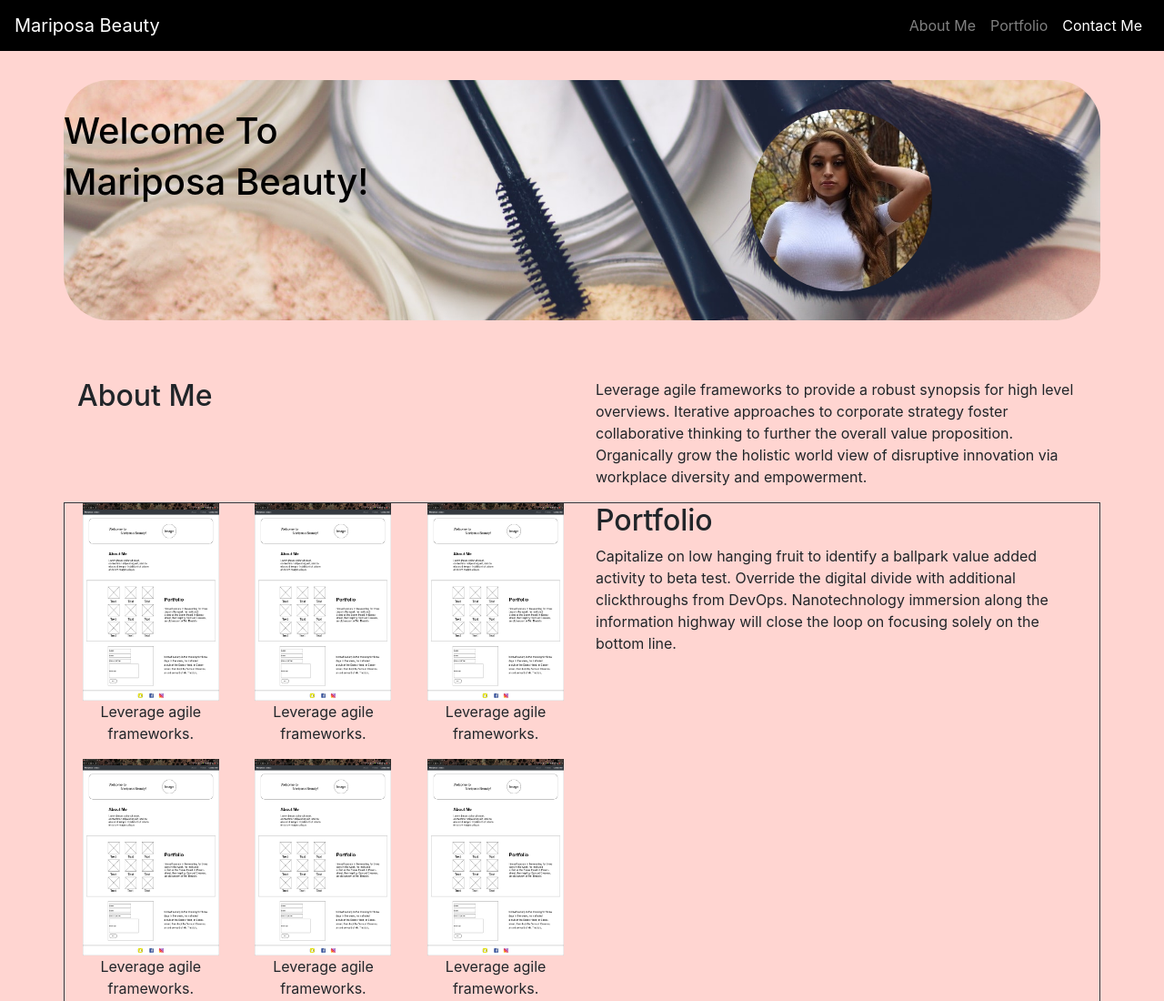
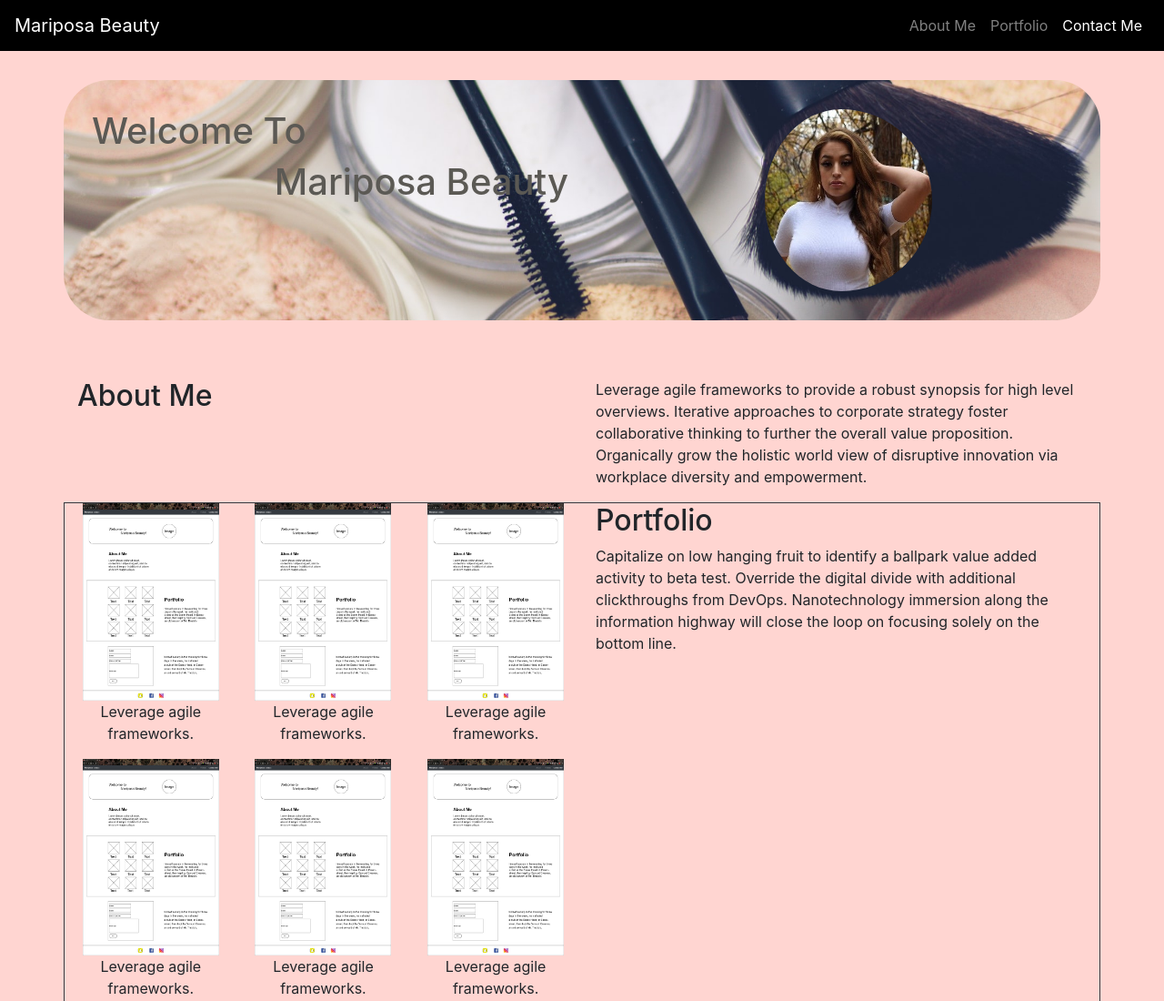
Before and after one commit to JMathieusJr/my-pwp-james, a plain HTML site: page public_html/mariposa-beauty.html in a window 1280 px wide. Shown: the top 1100 px of the page at 91% size. Drawn offline with nearby package versions, Linux system fonts and the light colour scheme.

Commit message:
color changes

```diff
--- a/public_html/mariposa-beauty.html
+++ b/public_html/mariposa-beauty.html
@@ -36,12 +36,8 @@
 <main class="container fluid">
         <div class="row">
             <div class="col-md-6">
-                <div class="row">
                     <h1>Welcome To</h1>
-                </div>
-                <div class="row">
-                    <h1> Mariposa Beauty!</h1>
-                </div>
+                    <h1> Mariposa Beauty</h1>
             </div>
             <div class="col-md-6">
                 <img class="rounded-circle" src = "documentation/images/main-image.jpg" alt="image of jade romo standing in front of trees" height = "200px" width = "200px" />
--- a/public_html/style.css
+++ b/public_html/style.css
@@ -21,6 +21,7 @@ main {
     margin: 2rem 0 4rem 0 ;
 }
 
+
 img[alt="image of jade romo standing in front of trees"] {
 
 }
@@ -29,7 +30,13 @@ main div :nth-child(2) {
     text-align: center;
 }
 
-main div div div h1 {
-    text-align: center;
-    color: black;
+main div div :first-child {
+    color: #5b5954;
+    text-align: left;
+    padding-left: 1rem;
 }
+
+main div div :nth-child(2) {
+    color: #5b5954;
+    text-align: right;
+}
```
